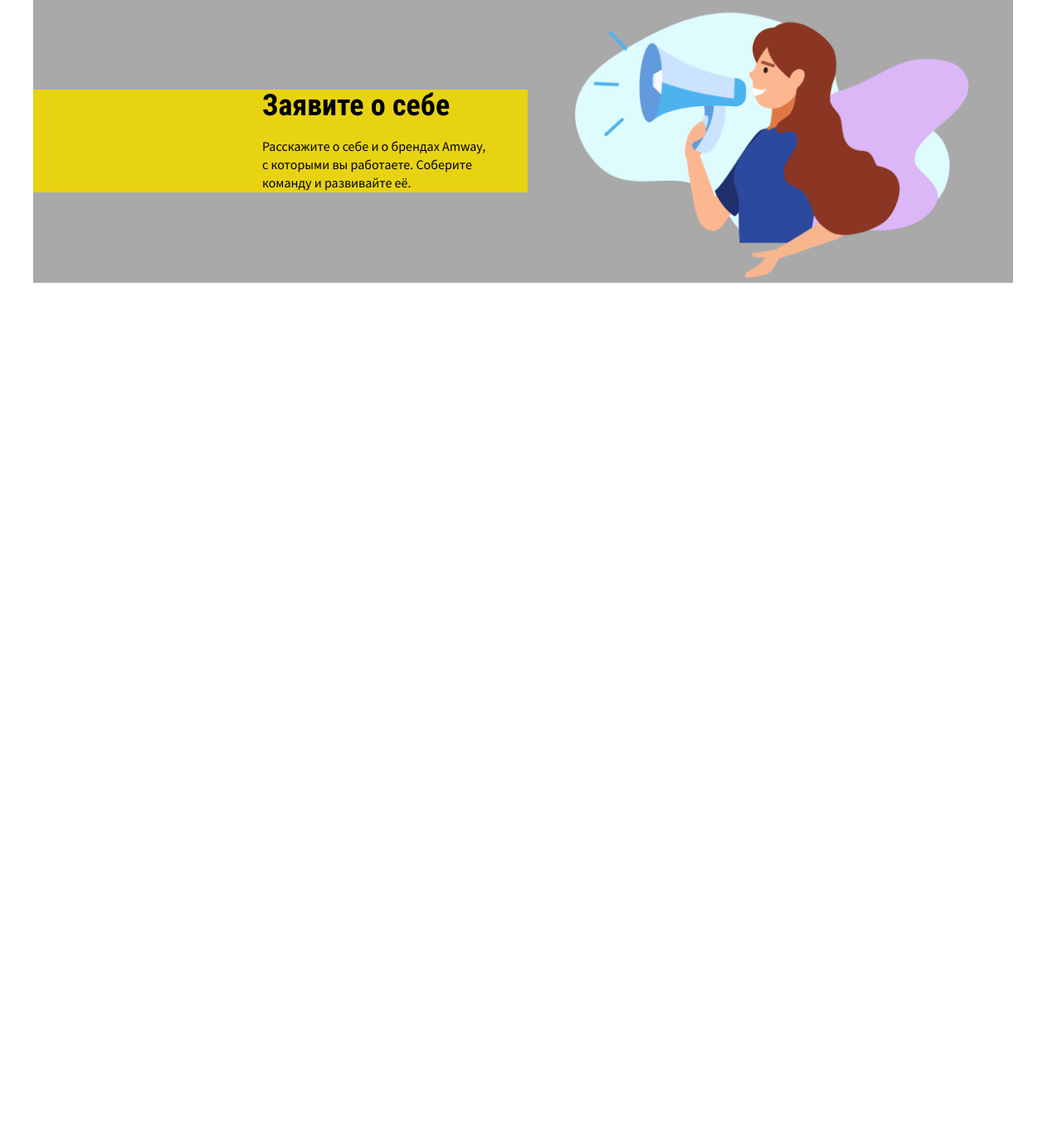
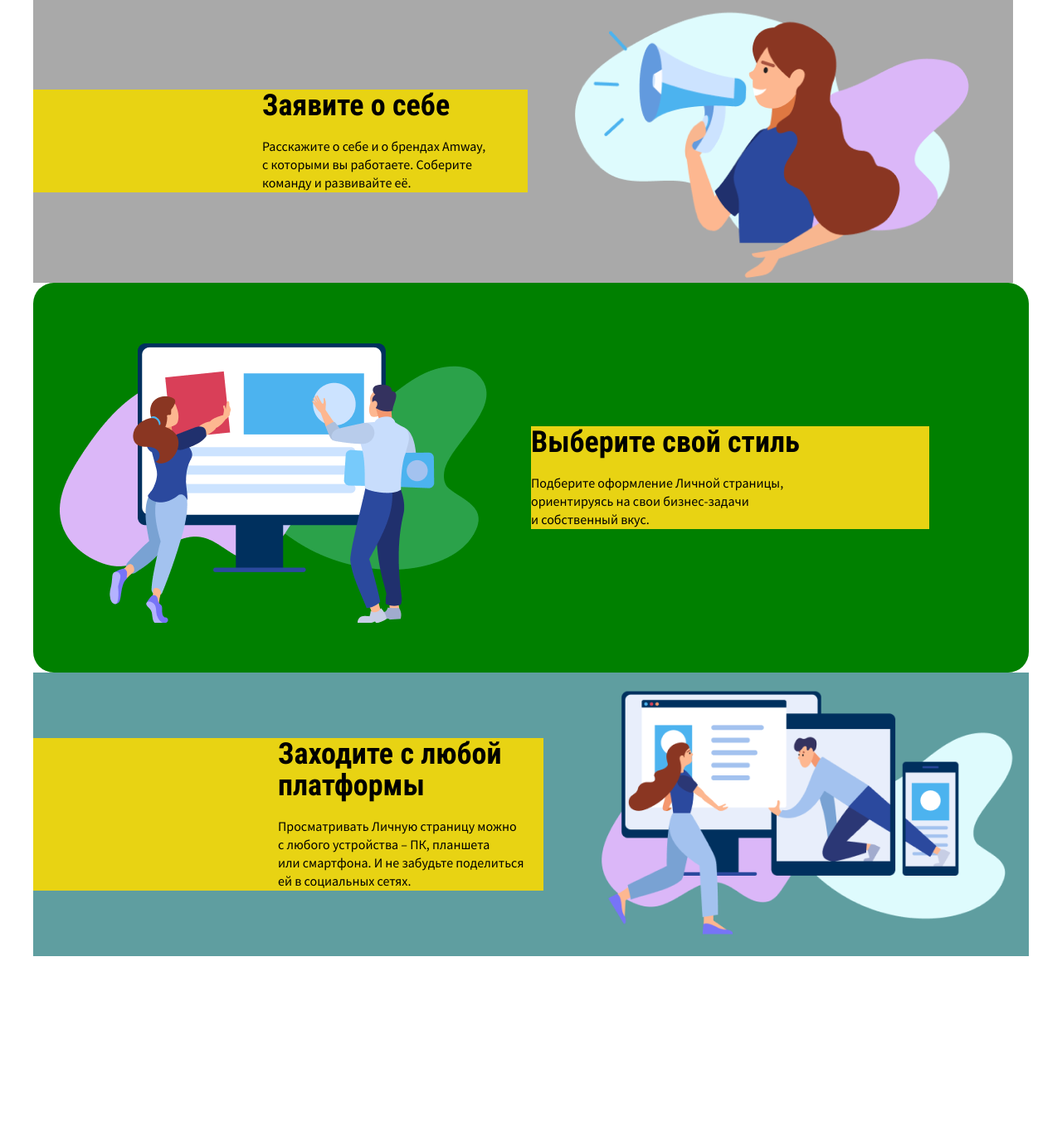
Before and after one commit to verslibremd/step2020, a PHP site: page /amway2.html in a window 1280 px wide. Shown: the part 201-1554 px from the top of the page at 83% size. Before the commit the page ends 542 px from the top, so only its background shows below. Run offline with PHP 8.4, Linux system fonts and the light colour scheme.

Commit message:
просто накидал из фигмы. буду разбирать

```diff
--- a/projects from phpstorm/amway2/amway2.css
+++ b/projects from phpstorm/amway2/amway2.css
@@ -9,7 +9,7 @@ body {
     line-height: 106%;
     color: #000000;
     margin-block-start: 0;
-    margin-block-end: 1em;
+    margin-block-end: 0;
     margin-bottom: 20px;
 
 }
@@ -26,27 +26,24 @@ body {
 
 /*-----------------------------*/
 
+/* 1 / 1 */
 .grid{
     width: 1200px;
     margin: 0 auto;
 }
-
 .three-pict__wrapper{
     display: flex;
     flex-direction: column;
     margin-top: 200px;
     margin-bottom: 200px;
 }
-
 .three-pict__one-block{
     display: flex;
     flex-direction: row;
     width: 1181px;
     height: 342px;
     background-color: darkgrey;
-
 }
-
 .three-pict__text{
     display: flex;
     flex-direction: column;
@@ -55,19 +52,16 @@ body {
     align-self: center;
     background-color: #E8D313;
 }
-
 .title--one-block{
     align-self: flex-end;
     margin: 0 20px;
     width: 300px;
 }
-
 .description--one-block{
     align-self: flex-end;
     margin: 20px 20px 0 0;
     width: 300px;
 }
-
 .three-pict__block-img--one-img{
     background-image: url("img amway2/Image8.png");
     width: 585px;
@@ -75,6 +69,67 @@ body {
     align-self: center;
     margin: 0;
 }
+
+/* 2 / 1 */
+
+    /* background-color: #E54B31; */
+.three-pict__two-block{
+    width: 1200px;
+    height: 470px;
+    background: green;
+    display: flex;
+    flex-direction: row;
+    align-self: center;
+    border-radius: 25px;
+}
+.three-pict__block-img--two-img{
+    background-image: url("img amway2/Image88.png");
+    width: 600px;
+    height: 350px;
+    align-self: center;
+    margin: 0;
+}
+.three-pict__text--block-two{
+    width: 480px;
+    height: 124px;
+    margin: 0 0;
+}
+.title--two-block{
+    width: 340px;
+}
+
+/* 3 / 1 */
+
+.three-pict__three-block{
+    display: flex;
+    flex-direction: row;
+    width: 1200px;
+    height: 342px;
+    background-color: cadetblue;
+}
+.three-pict__text--block-three{
+    width: 615px;
+    height: 184px;
+}
+.three-pict__block-img--three-img{
+    background-image: url("img amway2/Image888.png");
+    width: 585px;
+    height: 342px;
+    align-self: center;
+}
+
+
+
+
+
+
+
+
+
+
+
+
+
 
 
 /*
@@ -154,7 +209,7 @@ body {
 
 
 
-
+/*
 
 .three-pict__two-block{
     height: 342px;
@@ -162,6 +217,7 @@ body {
     flex-direction: row-reverse;
     background-color: blueviolet;
 }
+*/
 
 
 /*
--- a/projects from phpstorm/amway2/amway2.html
+++ b/projects from phpstorm/amway2/amway2.html
@@ -18,6 +18,23 @@
                              </div>
                              <div class="three-pict__block-img three-pict__block-img--one-img"></div>
                          </div>
+                     <div class="three-pict__two-block">
+                         <div class="three-pict__block-img three-pict__block-img--two-img"></div>
+                         <div class="three-pict__text three-pict__text--block-two ">
+                             <h2 class="title title--two-block">Выберите свой стиль</h2>
+                             <p class="description description--two-block">Подберите оформление Личной страницы,<br> ориентируясь на свои бизнес-задачи<br> и собственный вкус.</p>
+                         </div>
+                     </div>
+
+                     <div class="three-pict__three-block">
+                         <div class="three-pict__text three-pict__text--block-three ">
+                             <h2 class="title title--one-block">Заходите с любой<br> платформы</h2>
+                             <p class="description description--one-block">Просматривать Личную страницу можно<br> с любого устройства – ПК, планшета<br> или смартфона. И не забудьте поделиться<br> ей в социальных сетях.</p>
+                         </div>
+                         <div class="three-pict__block-img three-pict__block-img--three-img"></div>
+                     </div>
+
+
 
                 <!--     <div class="three-pict__two-block">
                          <div class="three-pict__text">
```
Also changed, not shown: projects from phpstorm/amway2/img amway2/Image88.png (added), projects from phpstorm/amway2/img amway2/Image888.png (added).
